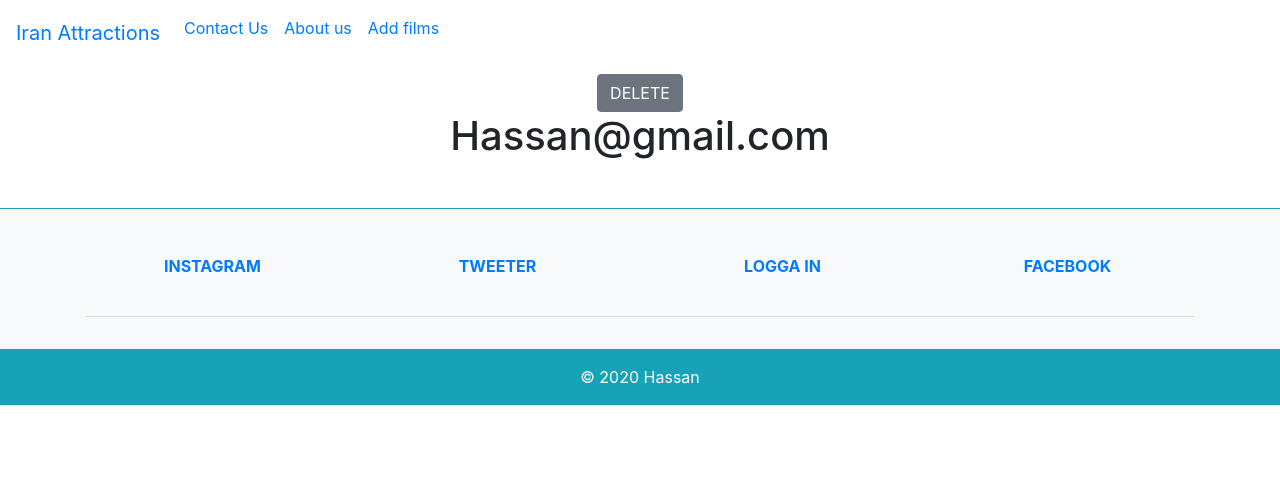
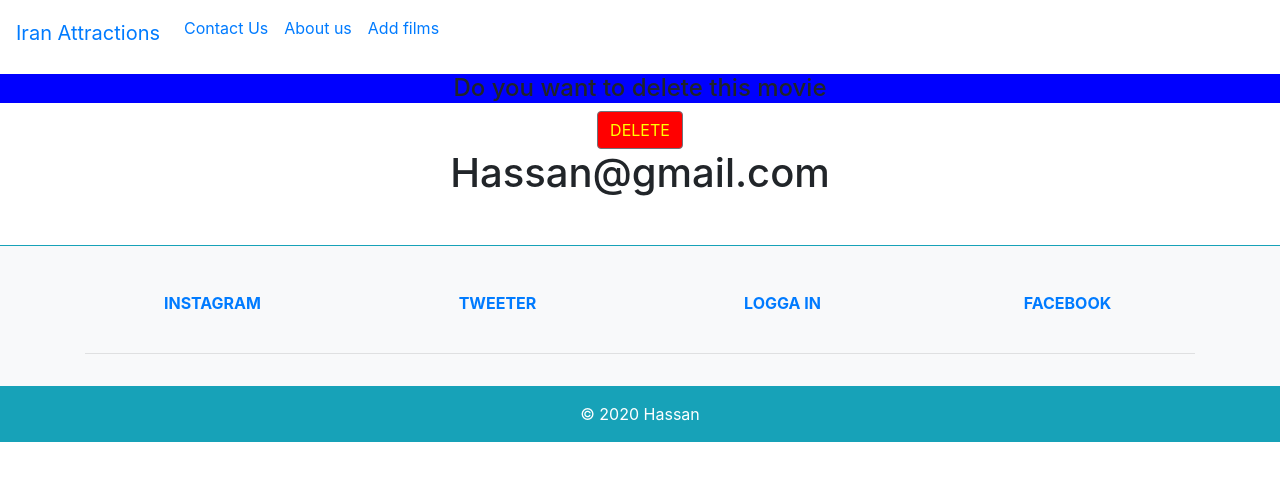
Before and after one commit to khajehabdollahi/filmer, a React (Create React App) app in the folder src/main/resources/front/: page /contact in a window 1280 px wide. Shown: the top 480 px of the page. Built offline with nearby package versions, Linux system fonts and the light colour scheme; no server answers.

Commit message:
update functions

```diff
--- a/src/main/resources/front/src/component/Film.js
+++ b/src/main/resources/front/src/component/Film.js
@@ -1,6 +1,6 @@
 import React, { useEffect, useState, useContext } from "react";
 import { useParams, Link, Redirect } from "react-router-dom";
-import { Button } from "reactstrap";
+import { Button,Card } from "reactstrap";
 import {FilmContext} from '../contexts/FilmContextProvider'
 
 export default function Film(props) {
@@ -21,8 +21,8 @@ export default function Film(props) {
   return (
     <div>
       <h1>{film.film_name}</h1>
-
-      <Button onClick={() => deleteFilm(id)}>DELETE</Button>
+      <h4 style={{backgroundColor:"blue" }}>Do you want to delete this movie</h4>
+      <Button style={{color:"yellow", backgroundColor:"red"}} onClick={() => deleteFilm(id)}>DELETE</Button>
     </div>
   );
 }
--- a/src/main/resources/front/src/component/Footer.js
+++ b/src/main/resources/front/src/component/Footer.js
@@ -41,6 +41,7 @@ const Footer = () => {
       <Row className="text-center py-3 bg-info text-white mt-3">
         <Col md="12">© 2020 Hassan</Col>
       </Row>
+
     </Container>
   );
 };
```
